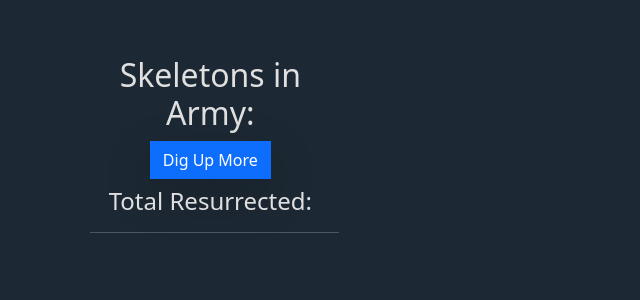
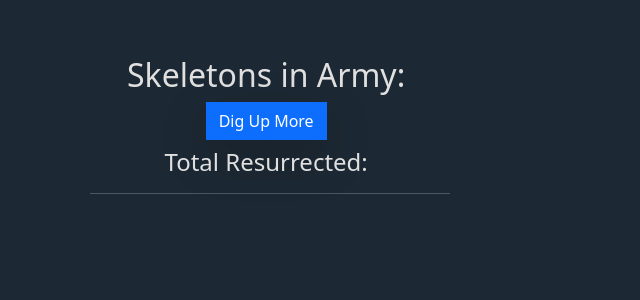
Before and after one commit to tobias-livadariu/calcium-clicker, a Flask app: template templates/index.html in a window 1280 px wide. Shown: the part 64-364 px from the top of the page, without its empty margins (0-640 px from the left). Run offline with Flask 3, Linux system fonts and the light colour scheme; the template is opened without the code that fills it, so the values that code supplies are empty; some libraries are stand-ins or nearby versions.

Commit message:
Changed the horizontal length of the columns dividing up the screen

```diff
--- a/static/styles.css
+++ b/static/styles.css
@@ -104,7 +104,7 @@ Finance.*/
 /* Tweaking with the width of text blocks/sections
 in the main page. */
 .from-left-1st {
-    width: 23%;
+    width: 33%;
     position: relative;
 }
 
```
